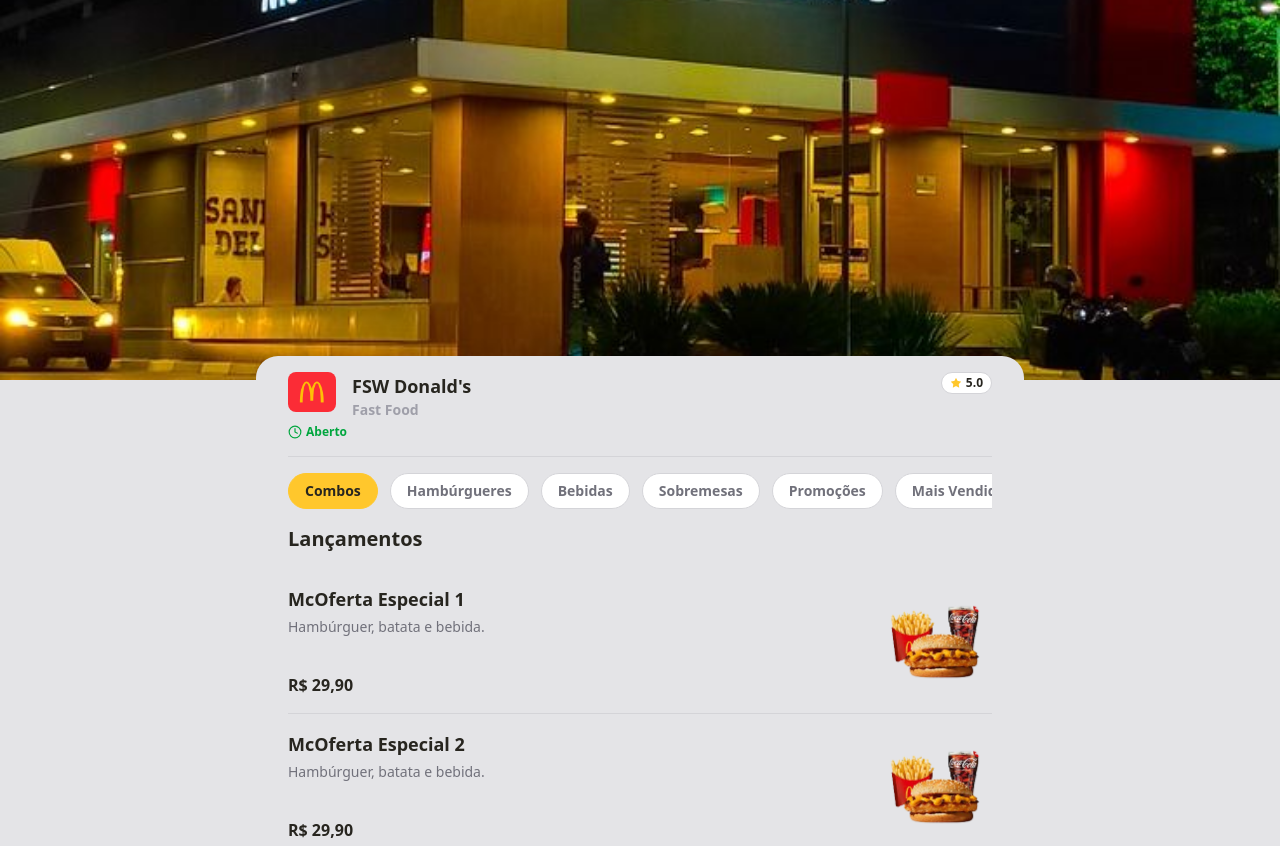
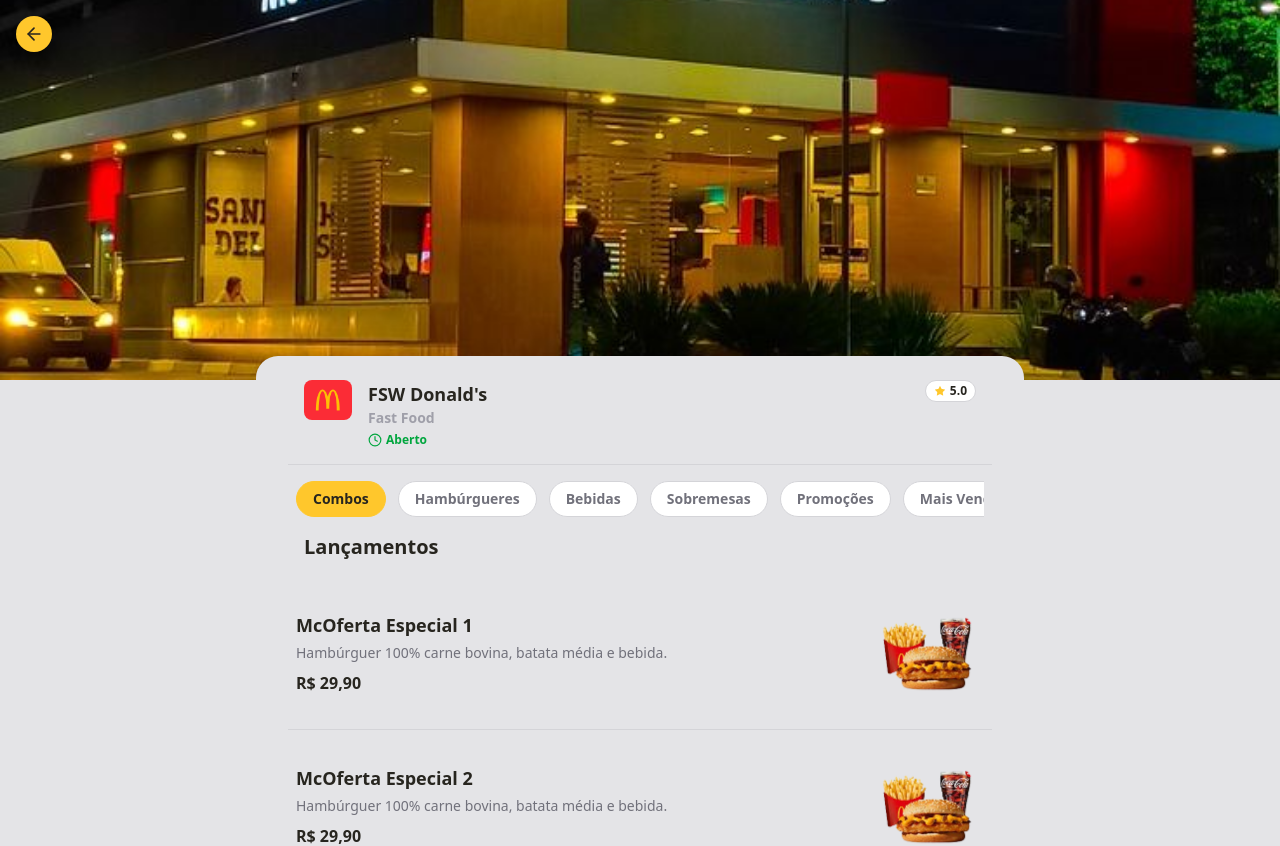
Before and after one commit to pkjackz/mcdonalds-lp, a Next.js app: page /menu in a window 1280 px wide. Shown: the top 846 px of the page. Built offline with nearby package versions, Linux system fonts and the light colour scheme.

Commit message:
feat: change menu ui

```diff
--- a/app/menu/page.jsx
+++ b/app/menu/page.jsx
@@ -2,9 +2,10 @@
 
 import Image from "next/image";
 import { Badge } from "@/components/ui/badge";
-import { Star, Clock } from "lucide-react";
-import { useState } from "react";
+import { Star, Clock, ArrowLeft, ArrowUp } from "lucide-react";
+import { useState, useEffect } from "react";
 import { Button } from "@/components/ui/button";
+import { useRouter } from "next/navigation";
 
 const categories = [
   "Combos",
@@ -17,9 +18,47 @@
 
 export default function Home() {
   const [active, setActive] = useState(categories[0]);
+  const [showTop, setShowTop] = useState(false);
+  const router = useRouter();
+
+  useEffect(() => {
+    const handleScroll = () => {
+      setShowTop(window.scrollY > 300);
+    };
+    window.addEventListener("scroll", handleScroll);
+    return () => window.removeEventListener("scroll", handleScroll);
+  }, []);
+
+  const goToOrder = () => {
+    router.push("/order");
+  };
+
+  const goBack = () => {
+    router.back();
+  };
+
+  const scrollToTop = () => {
+    window.scrollTo({ top: 0, behavior: "smooth" });
+  };
 
   return (
-    <div className="min-h-screen bg-zinc-200 dark:bg-black flex flex-col">
+    <div className="min-h-screen bg-zinc-200 dark:bg-black flex flex-col relative">
+      <button
+        onClick={goBack}
+        className="fixed top-4 left-4 z-50 bg-[#FFC72C] text-[#27251F] p-2 rounded-full shadow-lg hover:scale-125 transition ease-linear"
+      >
+        <ArrowLeft size={20} />
+      </button>
+
+      {showTop && (
+        <button
+          onClick={scrollToTop}
+          className="fixed bottom-6 right-6 z-50 bg-red-600 text-white p-3 rounded-full shadow-lg hover:scale-110 transition"
+        >
+          <ArrowUp size={20} />
+        </button>
+      )}
+
       <header className="relative w-full h-[180px] sm:h-[240px] md:h-[320px] lg:h-[380px]">
         <Image
           src="/mcdonalds-hero.jpg"
@@ -32,18 +71,8 @@
       </header>
 
       <main className="relative z-10 -mt-6 flex flex-1 justify-center">
-        <div
-          className="
-          w-full
-          max-w-3xl
-          bg-zinc-200 dark:bg-zinc-900
-          rounded-t-3xl
-          px-4 sm:px-6 md:px-8
-          py-4
-          flex flex-col
-        "
-        >
-          <section className="flex w-full items-start gap-4">
+        <div className="w-full max-w-3xl bg-zinc-200 dark:bg-zinc-900 rounded-t-3xl sm:px-6 md:px-8 py-6 flex flex-col">
+          <section className="flex w-full items-start gap-4 px-4">
             <div className="flex w-12 h-10 bg-red-500 rounded-md items-center justify-center">
               <Image
                 src="/mcdonalds-logo-removebg-preview.png"
@@ -56,14 +85,14 @@
 
             <div className="flex flex-1 justify-between items-start">
               <div className="flex flex-col">
-                <span className="text-base sm:text-lg font-bold text-[#27251F]">
+                <span className="text-base sm:text-lg font-bold text-[#27251F] dark:text-white">
                   FSW Donald's
                 </span>
                 <span className="text-sm text-zinc-400 font-semibold">
                   Fast Food
                 </span>
 
-                <div className="flex items-center gap-1 mt-1 -ml-16">
+                <div className="flex items-center gap-1 mt-1">
                   <Clock className="text-green-600" size={14} />
                   <span className="font-semibold text-green-600 text-xs">
                     Aberto
@@ -71,7 +100,7 @@
                 </div>
               </div>
 
-              <Badge className="bg-white border-zinc-300 text-[#27251F] flex items-center gap-1">
+              <Badge className="bg-white border-zinc-300 text-[#27251F] flex items-center gap-1 cursor-pointer">
                 <Star fill="#FFC72C" strokeWidth={0} size={14} />
                 <span className="font-bold">5.0</span>
               </Badge>
@@ -80,7 +109,7 @@
 
           <div className="w-full h-px bg-zinc-300 my-4" />
 
-          <section className="w-full pb-4">
+          <section className="w-full pb-4 px-2">
             <div className="flex gap-3 overflow-x-auto snap-x snap-mandatory scrollbar-hide">
               {categories.map((item) => {
                 const isActive = active === item;
@@ -90,11 +119,11 @@
                     key={item}
                     onClick={() => setActive(item)}
                     className={`
-                      snap-start shrink-0 px-4 py-2 text-sm rounded-full border transition-colors font-semibold
+                      snap-start shrink-0 px-4 py-2 text-sm rounded-full border transition-all font-semibold
                       ${
                         isActive
-                          ? "bg-[#FFC72C] text-[#27251F] border-[#FFC72C] hover:bg-[#FFC72C]"
-                          : "bg-white text-zinc-500 border-zinc-300 hover:bg-zinc-300"
+                          ? "bg-[#FFC72C] text-[#27251F] border-[#FFC72C]"
+                          : "bg-white text-zinc-500 border-zinc-300 hover:bg-zinc-100"
                       }
                     `}
                   >
@@ -105,33 +134,40 @@
             </div>
           </section>
 
-          <h2 className="text-lg sm:text-xl font-bold text-[#27251F] mb-4">
+          <h2 className="text-lg sm:text-xl font-bold text-[#27251F] dark:text-white mb-4 px-4">
             Lançamentos
           </h2>
 
-          <section className="w-full divide-y divide-zinc-300">
-            {[1, 2, 3].map((item) => (
+          <section className="w-full">
+            {[1, 2, 3].map((item, index) => (
               <div
                 key={item}
-                className="
+                onClick={goToOrder}
+                className={`
+        w-full
         flex
-                  py-4
+        items-center
+        justify-between
         gap-4
+        py-5
+        cursor-pointer
+        transition-colors
+        hover:bg-zinc-100
         dark:hover:bg-zinc-800
-                  transition-colors
-                "
+        px-2
+        ${index !== 2 ? "border-b border-zinc-300 dark:border-zinc-700" : ""}
+      `}
               >
-                <div className="flex flex-col justify-between flex-1">
-                  <div>
-                    <h3 className="font-semibold text-[#27251F] text-base sm:text-lg">
+                <div className="flex flex-col flex-1 pr-2">
+                  <h3 className="font-semibold text-[#27251F] dark:text-white text-base sm:text-lg">
                     McOferta Especial {item}
                   </h3>
-                    <p className="text-sm text-zinc-500 mt-1">
-                      Hambúrguer, batata e bebida.
+
+                  <p className="text-sm text-zinc-500 mt-1 line-clamp-2">
+                    Hambúrguer 100% carne bovina, batata média e bebida.
                   </p>
-                  </div>
 
-                  <span className="font-bold text-[#27251F] mt-2 text-base">
+                  <span className="font-bold text-[#27251F] dark:text-white mt-2 text-base">
                     R$ 29,90
                   </span>
                 </div>
```
Lines whose indentation alone changed are shown as unchanged.
